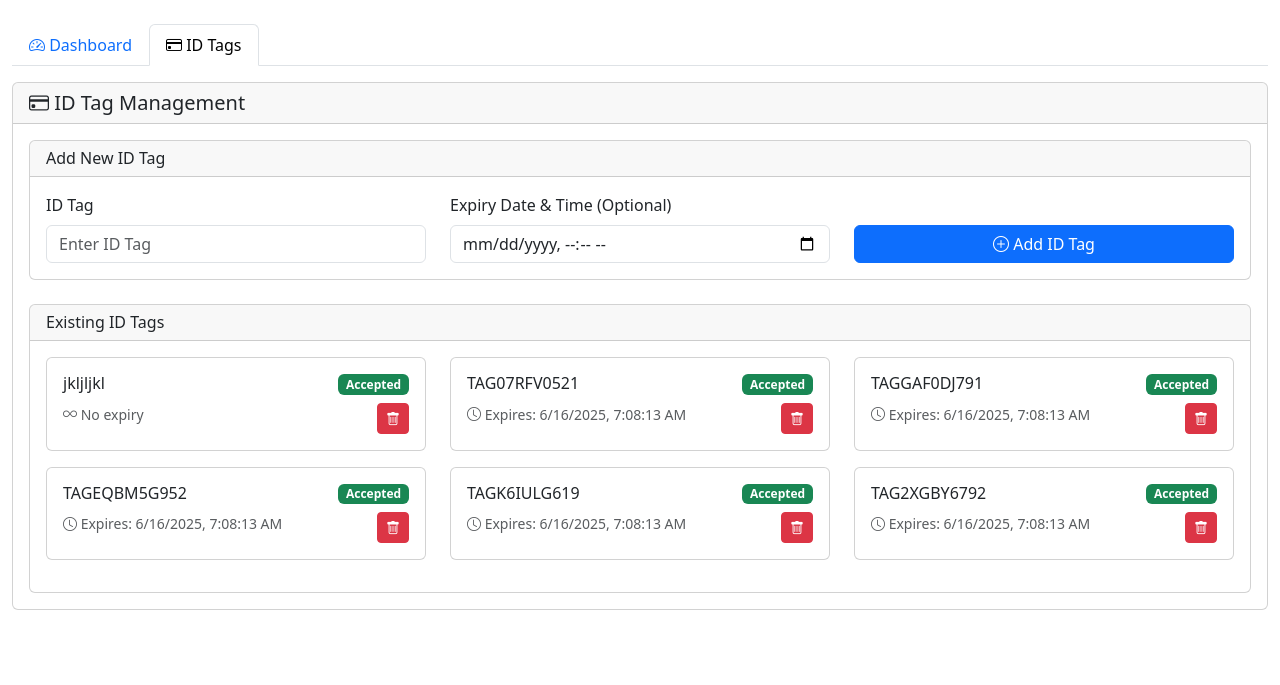
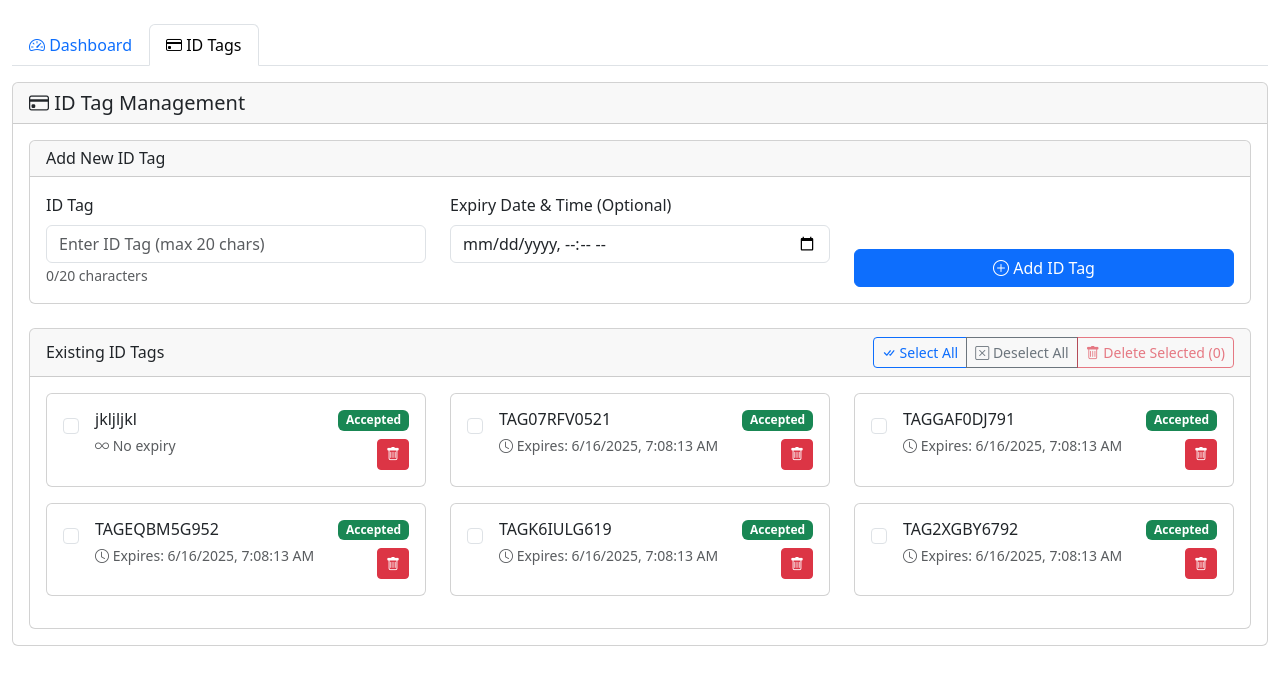
Before and after one commit to kushagra101010/TestOCPP-Server-16, a FastAPI app: page / in a window 1280 px wide, after a click on "ID Tags". Shown: the part 50-735 px from the top of the page. Run offline with FastAPI, Linux system fonts and the light colour scheme; some libraries are stand-ins or nearby versions.

Commit message:
feat: Implement OCPP 1.6 compliant 20-character ID tags - Update random ID tag generation to create exactly 20 characters (OCPP 1.6 spec) - Add frontend validation with character counter and maxlength attribute - Add backend validation for ID tag length in both manual entry and local list - Update UI helper text to mention 20-character limit - Improve user experience with real-time character counting - Ensure all automatically generated ID tags are OCPP 1.6 compliant - Fix ID tag storage functionality for Send Local List feature

```diff
--- a/backend/charger_store.py
+++ b/backend/charger_store.py
@@ -119,7 +119,7 @@ class ChargerStore:
     def add_id_tag(self, id_tag: str, status: str = "Accepted", expiry_date=None) -> None:
         """Add or update an idTag."""
         db.save_id_tag(id_tag, status, expiry_date)
-        logger.info(f"Added/Updated idTag: {id_tag} with status: {status} and expiry: {expiry_date}")
+        logger.info(f"Added/Updated idTag: {id_tag} with status: {status}")
 
     def get_id_tags(self) -> Dict[str, dict]:
         """Get all idTags."""
--- a/backend/main.py
+++ b/backend/main.py
@@ -60,7 +60,7 @@ def start():
         "backend.main:app",
         host="0.0.0.0",
         port=8000,
-        reload=True
+        reload=False
     )
 
 if __name__ == "__main__":
--- a/frontend/static/app.js
+++ b/frontend/static/app.js
@@ -571,9 +571,14 @@ function updateIdTagList(idTags) {
             <div class="card">
                 <div class="card-body">
                     <div class="d-flex justify-content-between align-items-start">
-                        <div>
-                            <h6 class="card-title">${idTag}</h6>
-                            ${expiryText}
+                        <div class="d-flex align-items-start gap-2">
+                            <div class="form-check mt-1">
+                                <input class="form-check-input idtag-checkbox" type="checkbox" value="${idTag}" id="checkbox-${idTag}" onchange="updateSelectedCount()">
+                            </div>
+                            <div>
+                                <h6 class="card-title mb-1">${idTag}</h6>
+                                ${expiryText}
+                            </div>
                         </div>
                         <div class="d-flex flex-column align-items-end gap-2">
                             <span class="badge ${badgeClass}">${info.status}</span>
@@ -595,15 +600,42 @@ function updateIdTagList(idTags) {
             select.appendChild(option);
         }
     });
+
+    // Update selected count after loading
+    updateSelectedCount();
 }
 
 // Add new ID tag
+// Update character count for ID tag input
+function updateCharCount() {
+    const input = document.getElementById('newIdTag');
+    const counter = document.getElementById('charCount');
+    const currentLength = input.value.length;
+
+    counter.textContent = `${currentLength}/20 characters`;
+
+    // Change color based on remaining characters
+    if (currentLength >= 18) {
+        counter.className = 'text-warning';
+    } else if (currentLength === 20) {
+        counter.className = 'text-danger';
+    } else {
+        counter.className = 'text-muted';
+    }
+}
+
 async function addIdTag() {
     const idTag = document.getElementById('newIdTag').value.trim();
     const expiryDateTime = document.getElementById('newIdTagExpiry').value;
 
     if (!idTag) {
         alert('Please enter an ID tag');
+        return;
+    }
+
+    // Validate ID tag length according to OCPP 1.6 specification (max 20 characters)
+    if (idTag.length > 20) {
+        alert(`ID tag is too long! Maximum length is 20 characters (OCPP 1.6 specification).\n\nCurrent length: ${idTag.length} characters\nPlease shorten the ID tag.`);
         return;
     }
 
@@ -629,6 +661,7 @@ async function addIdTag() {
         if (response.ok) {
             document.getElementById('newIdTag').value = '';
             document.getElementById('newIdTagExpiry').value = '';
+            updateCharCount(); // Reset character counter
             loadIdTags();
             alert('ID Tag added successfully!');
         } else {
@@ -662,6 +695,121 @@ async function deleteIdTag(idTag) {
     } catch (error) {
         console.error('Error deleting ID tag:', error);
         alert('Error deleting ID tag');
+    }
+}
+
+// Update selected count and button state
+function updateSelectedCount() {
+    const checkboxes = document.querySelectorAll('.idtag-checkbox');
+    const selectedCheckboxes = document.querySelectorAll('.idtag-checkbox:checked');
+    const selectedCount = selectedCheckboxes.length;
+
+    // Update count display
+    document.getElementById('selectedCount').textContent = selectedCount;
+
+    // Enable/disable delete button
+    const deleteBtn = document.getElementById('deleteSelectedBtn');
+    deleteBtn.disabled = selectedCount === 0;
+
+    // Update select all button text
+    const selectAllBtn = document.getElementById('selectAllBtn');
+    if (selectedCount === checkboxes.length && checkboxes.length > 0) {
+        selectAllBtn.innerHTML = '<i class="bi bi-check-all"></i> All Selected';
+        selectAllBtn.classList.add('active');
+    } else {
+        selectAllBtn.innerHTML = '<i class="bi bi-check-all"></i> Select All';
+        selectAllBtn.classList.remove('active');
+    }
+}
+
+// Select all ID tags
+function selectAllIdTags() {
+    const checkboxes = document.querySelectorAll('.idtag-checkbox');
+    checkboxes.forEach(checkbox => {
+        checkbox.checked = true;
+    });
+    updateSelectedCount();
+}
+
+// Deselect all ID tags
+function deselectAllIdTags() {
+    const checkboxes = document.querySelectorAll('.idtag-checkbox');
+    checkboxes.forEach(checkbox => {
+        checkbox.checked = false;
+    });
+    updateSelectedCount();
+}
+
+// Delete selected ID tags
+async function deleteSelectedIdTags() {
+    const selectedCheckboxes = document.querySelectorAll('.idtag-checkbox:checked');
+    const selectedIdTags = Array.from(selectedCheckboxes).map(cb => cb.value);
+
+    if (selectedIdTags.length === 0) {
+        alert('No ID tags selected');
+        return;
+    }
+
+    const confirmMessage = selectedIdTags.length === 1
+        ? `Are you sure you want to delete the selected ID tag "${selectedIdTags[0]}"?`
+        : `Are you sure you want to delete ${selectedIdTags.length} selected ID tags?\n\nTags to delete:\n${selectedIdTags.join('\n')}`;
+
+    if (!confirm(confirmMessage)) {
+        return;
+    }
+
+    // Show progress
+    const deleteBtn = document.getElementById('deleteSelectedBtn');
+    const originalText = deleteBtn.innerHTML;
+    deleteBtn.innerHTML = '<i class="bi bi-hourglass-split"></i> Deleting...';
+    deleteBtn.disabled = true;
+
+    let successCount = 0;
+    let errorCount = 0;
+    const errors = [];
+
+    try {
+        // Delete each ID tag
+        for (const idTag of selectedIdTags) {
+            try {
+                const response = await fetch(`/api/idtags/${encodeURIComponent(idTag)}`, {
+                    method: 'DELETE'
+                });
+
+                if (response.ok) {
+                    successCount++;
+                } else {
+                    errorCount++;
+                    const errorData = await response.json();
+                    errors.push(`${idTag}: ${errorData.detail || 'Unknown error'}`);
+                }
+            } catch (error) {
+                errorCount++;
+                errors.push(`${idTag}: ${error.message}`);
+            }
+        }
+
+        // Show results
+        let message = '';
+        if (successCount > 0) {
+            message += `Successfully deleted ${successCount} ID tag${successCount > 1 ? 's' : ''}`;
+        }
+        if (errorCount > 0) {
+            if (message) message += '\n\n';
+            message += `Failed to delete ${errorCount} ID tag${errorCount > 1 ? 's' : ''}:\n${errors.join('\n')}`;
+        }
+
+        if (message) {
+            alert(message);
+        }
+
+        // Reload the list
+        loadIdTags();
+
+    } finally {
+        // Reset button
+        deleteBtn.innerHTML = originalText;
+        updateSelectedCount();
     }
 }
 
@@ -1159,6 +1307,7 @@ async function resetCharger(resetType) {
 async function sendLocalList() {
     const updateType = document.getElementById('localListUpdateType').value;
     const data = document.getElementById('localListData').value;
+    const forceStoreLocally = document.getElementById('forceStoreLocally').checked;
 
     try {
         const response = await fetch(`/api/send/${selectedChargerId}/send_local_list`, {
@@ -1168,19 +1317,47 @@ async function sendLocalList() {
             },
             body: JSON.stringify({
                 update_type: updateType,
-                local_authorization_list: data ? JSON.parse(data) : null
+                local_authorization_list: data ? JSON.parse(data) : null,
+                force_store_locally: forceStoreLocally
             })
         });
 
         if (response.ok) {
+            const result = await response.json();
             modals.sendLocalList.hide();
-            alert('Local list sent successfully');
+
+            // Count the number of ID tags that were sent
+            let tagCount = 0;
+            if (data) {
+                try {
+                    const parsedData = JSON.parse(data);
+                    tagCount = Array.isArray(parsedData) ? parsedData.length : 0;
+                } catch (e) {
+                    tagCount = 0;
+                }
+            }
+
+            // Check if the charger accepted the local list
+            if (result.response && result.response.status === 'Accepted') {
+                alert(`Local list sent successfully!\n\nCharger response: ${result.response.status}\n${tagCount > 0 ? `\n${tagCount} ID tags have been sent to the charger and stored locally.` : ''}`);
+            } else {
+                const status = result.response ? result.response.status : 'Unknown';
+                if (forceStoreLocally && tagCount > 0) {
+                    alert(`Local list sent but charger responded with: ${status}\n\nHowever, ${tagCount} ID tags have been stored locally as requested.`);
+                } else {
+                    alert(`Local list sent but charger responded with: ${status}\n\nID tags were not stored locally.`);
+                }
+            }
+
+            // Refresh the ID tags list to show any newly added tags
+            loadIdTags();
         } else {
-            alert('Error sending local list');
+            const errorData = await response.json();
+            alert(`Error sending local list: ${errorData.detail || 'Unknown error'}`);
         }
     } catch (error) {
         console.error('Error sending local list:', error);
-        alert('Error sending local list');
+        alert('Error sending local list. Please check the JSON format and try again.');
     }
 }
 
@@ -1445,9 +1622,13 @@ function generateCustomRandomList(count = 10, validityDays = 1) {
     const expiryDate = new Date(now.getTime() + (validityDays * 24 * 60 * 60 * 1000));
 
     for (let i = 0; i < count; i++) {
-        // Generate random ID tag (mix of letters and numbers)
-        const randomId = 'TAG' + Math.random().toString(36).substring(2, 8).toUpperCase() +
-                         Math.floor(Math.random() * 1000).toString().padStart(3, '0');
+        // Generate random ID tag - exactly 20 characters as per OCPP 1.6 specification
+        // Format: TAG + 17 random alphanumeric characters = 20 total characters
+        let randomId = 'TAG';
+        const chars = 'ABCDEFGHIJKLMNOPQRSTUVWXYZ0123456789';
+        for (let j = 0; j < 17; j++) {
+            randomId += chars.charAt(Math.floor(Math.random() * chars.length));
+        }
 
         tags.push({
             idTag: randomId,
@@ -1464,7 +1645,7 @@ function generateCustomRandomList(count = 10, validityDays = 1) {
         localListTextarea.value = JSON.stringify(tags, null, 2);
 
         // Show success message
-        alert(`Generated ${count} random ID tags with ${validityDays} day validity!\n\nTags are now loaded in the Send Local List dialog. You can review and modify them before sending.\n\nGenerated tags: ${tags.map(t => t.idTag).join(', ')}`);
+        alert(`Generated ${count} random 20-character ID tags with ${validityDays} day validity (OCPP 1.6 compliant)!\n\nTags are now loaded in the Send Local List dialog. You can review and modify them before sending.\n\nGenerated tags: ${tags.map(t => t.idTag).join(', ')}`);
 
         // Also log to console for debugging
         console.log('Generated random local list:', tags);
--- a/frontend/templates/index.html
+++ b/frontend/templates/index.html
@@ -178,7 +178,8 @@
                                         <div class="row">
                                             <div class="col-md-4">
                                                 <label class="form-label">ID Tag</label>
-                                                <input type="text" class="form-control" id="newIdTag" placeholder="Enter ID Tag">
+                                                <input type="text" class="form-control" id="newIdTag" placeholder="Enter ID Tag (max 20 chars)" maxlength="20" oninput="updateCharCount()">
+                                                <small class="text-muted" id="charCount">0/20 characters</small>
                                             </div>
                                             <div class="col-md-4">
                                                 <label class="form-label">Expiry Date & Time (Optional)</label>
@@ -195,8 +196,19 @@
 
                                 <!-- ID Tags List -->
                                 <div class="card">
-                                    <div class="card-header">
+                                    <div class="card-header d-flex justify-content-between align-items-center">
                                         <h6 class="mb-0">Existing ID Tags</h6>
+                                        <div class="btn-group" role="group">
+                                            <button type="button" class="btn btn-outline-primary btn-sm" onclick="selectAllIdTags()" id="selectAllBtn">
+                                                <i class="bi bi-check-all"></i> Select All
+                                            </button>
+                                            <button type="button" class="btn btn-outline-secondary btn-sm" onclick="deselectAllIdTags()" id="deselectAllBtn">
+                                                <i class="bi bi-x-square"></i> Deselect All
+                                            </button>
+                                            <button type="button" class="btn btn-outline-danger btn-sm" onclick="deleteSelectedIdTags()" id="deleteSelectedBtn" disabled>
+                                                <i class="bi bi-trash"></i> Delete Selected (<span id="selectedCount">0</span>)
+                                            </button>
+                                        </div>
                                     </div>
                                     <div class="card-body">
                                         <div id="idTagList" class="row">
@@ -327,6 +339,21 @@
                     <div class="mb-3">
                         <label class="form-label">Authorization List (JSON)</label>
                         <textarea class="form-control" id="localListData" rows="5"></textarea>
+                        <div class="form-text">
+                            Format: [{"idTag": "TAG123", "idTagInfo": {"status": "Accepted", "expiryDate": "2025-12-31T23:59:59Z"}}]<br>
+                            <strong>Note:</strong> ID tags must be max 20 characters (OCPP 1.6 specification)
+                        </div>
+                    </div>
+                    <div class="mb-3">
+                        <div class="form-check">
+                            <input class="form-check-input" type="checkbox" id="forceStoreLocally" checked>
+                            <label class="form-check-label" for="forceStoreLocally">
+                                Store ID tags locally even if charger rejects the list
+                            </label>
+                            <div class="form-text">
+                                When checked, ID tags will be stored in the server's local database regardless of the charger's response.
+                            </div>
+                        </div>
                     </div>
                 </div>
                 <div class="modal-footer">
```
Also changed, not shown: backend/api_routes.py (+46 -1 lines), ocpp_chargers.db.
